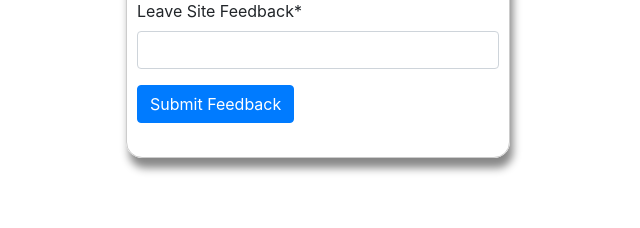
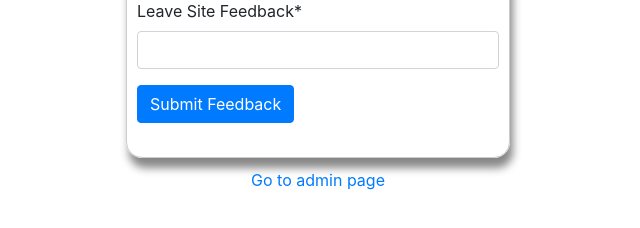
Before and after one commit to Ajmakare/TextHubISU, a Django app: page /home in a window 1280 px wide. Shown: the part 572-800 px from the top of the page, without its empty margins (322-962 px from the left). Run offline with Django 4.2, Linux system fonts and the light colour scheme; some libraries are stand-ins or nearby versions.

Commit message:
Added admin and home naviagation links

```diff
--- a/texthubISU/texthubapi/templates/admin.html
+++ b/texthubISU/texthubapi/templates/admin.html
@@ -54,7 +54,10 @@
 
         <button type="submit" class="btn btn-primary">Scrape and Populate Database</button>
     </form>
-
+    </div>
+    <div style = "text-align: center; padding:10px">
+        <a href="/home">Go to home page</a>
+    </div>
 {% endblock %}
 {% else %}
 
--- a/texthubISU/texthubapi/templates/home.html
+++ b/texthubISU/texthubapi/templates/home.html
@@ -44,3 +44,6 @@
 </form>
 <br>
 </div>
+<div style = "text-align: center; padding:10px">
+    <a href="/admin2">Go to admin page</a>
+</div>
```
Also changed, not shown: texthubISU/db.sqlite3.
